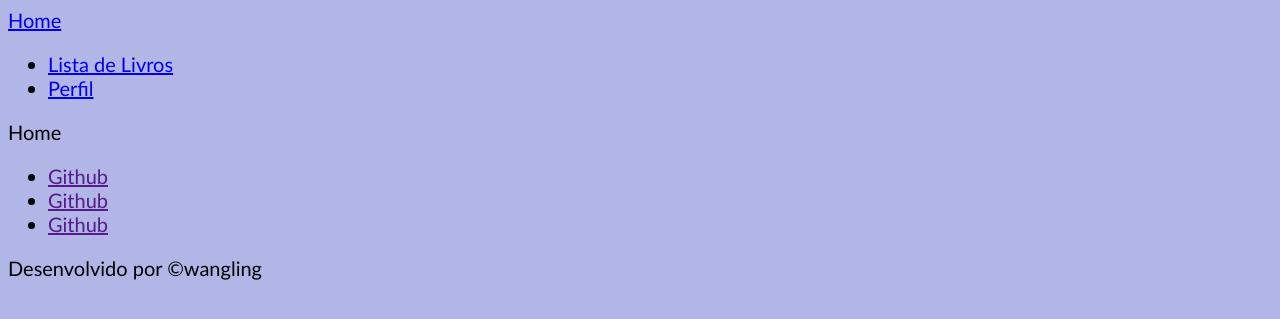
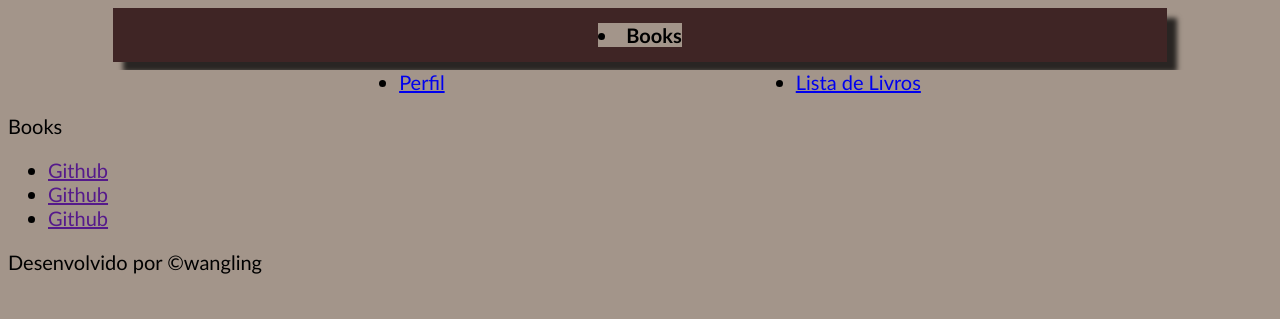
Before and after one commit to VeronicaLing/Game-Creators-Material, a Flask app: page / in a window 1280 px wide. Shown: the top 319 px of the page. Run offline with Flask 3, Linux system fonts and the light colour scheme.

Commit message:
Add files via upload

```diff
--- a/FLASK/app.py
+++ b/FLASK/app.py
@@ -14,4 +14,4 @@
 def perfil():
     return render_template('perfil.html')
 
-app.run()
+app.run(debug=True)
--- a/FLASK/static/style.css
+++ b/FLASK/static/style.css
@@ -2,10 +2,23 @@
     max-width: 100%;
     font-size: 20px;
     font-family:'Gill Sans', 'Gill Sans MT', Calibri, 'Trebuchet MS', sans-serif;
-    background-color: rgb(178, 182, 231);
+    background-color: rgb(163, 149, 138);
 }
 
 .titulo {
-    text-align: center;
-    align-items: center;
+    display: flex;
+    justify-content: space-around;
+    background-color: rgb(63, 37, 37);
+    font-weight: bold;
+    padding: 15px;
+    margin-left: 105px;
+    margin-right: 105px;
+    box-shadow: 10px 10px 5px 0px rgba(0,0,0,0.75);
+    font-size: 35px;
 }
+
+.link {
+    display: flex;
+    justify-content: space-evenly;
+    font-size: 8px;
+}
--- a/FLASK/templates/base.html
+++ b/FLASK/templates/base.html
@@ -11,14 +11,15 @@
     <header>
         <nav>
 
-            <div>
-                <a href="/" class="titulo">Home</a>
+            <div class="titulo">
+                <li>Books</li>
             </div>
 
-            <ul>
+            <ul class="link">
+                <li><a href="/perfil">Perfil</a></li>
                 <li><a href="/livros">Lista de Livros</a></li>
-                <li><a href="/perfil">Perfil</a></li>
             </ul>
+
         </nav>
 
     </header>
--- a/FLASK/templates/index.html
+++ b/FLASK/templates/index.html
@@ -2,7 +2,7 @@
 {% block content %}
 
     <div>
-        <p>Home</p>
+        <p>Books</p>
     </div>
 
 {% endblock %}
```
